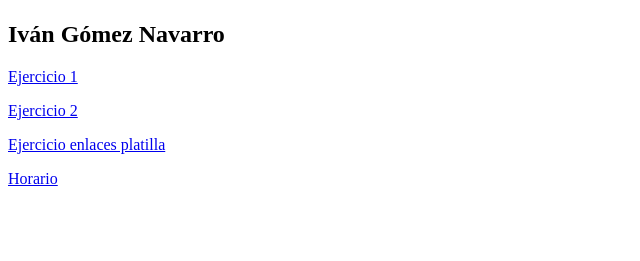
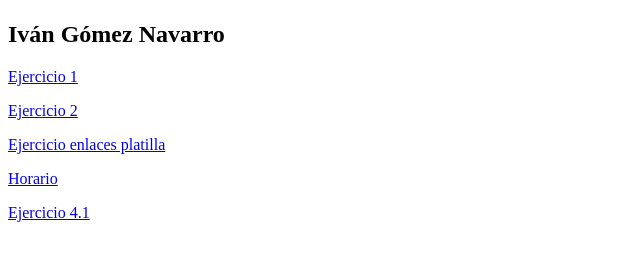
Before and after one commit to ivanfp-lgtm/APW_2526, a plain HTML site: page index.html in a window 1280 px wide. Shown: the part 59-320 px from the top of the page, without its empty margins (0-640 px from the left). Drawn offline with Linux system fonts and the light colour scheme.

Commit message:
Update index.html

```diff
--- a/index.html
+++ b/index.html
@@ -20,6 +20,8 @@
     <p><a href="ejercicio_enlaces_plantilla/index.html">Ejercicio enlaces platilla</a></p>
 
     <p><a href="Horario.html/horario.html">Horario</a></p>
+
+    <p><a href="Registro/registro.html">Ejercicio 4.1</a></p>
 </body>
 
 </html>
```
